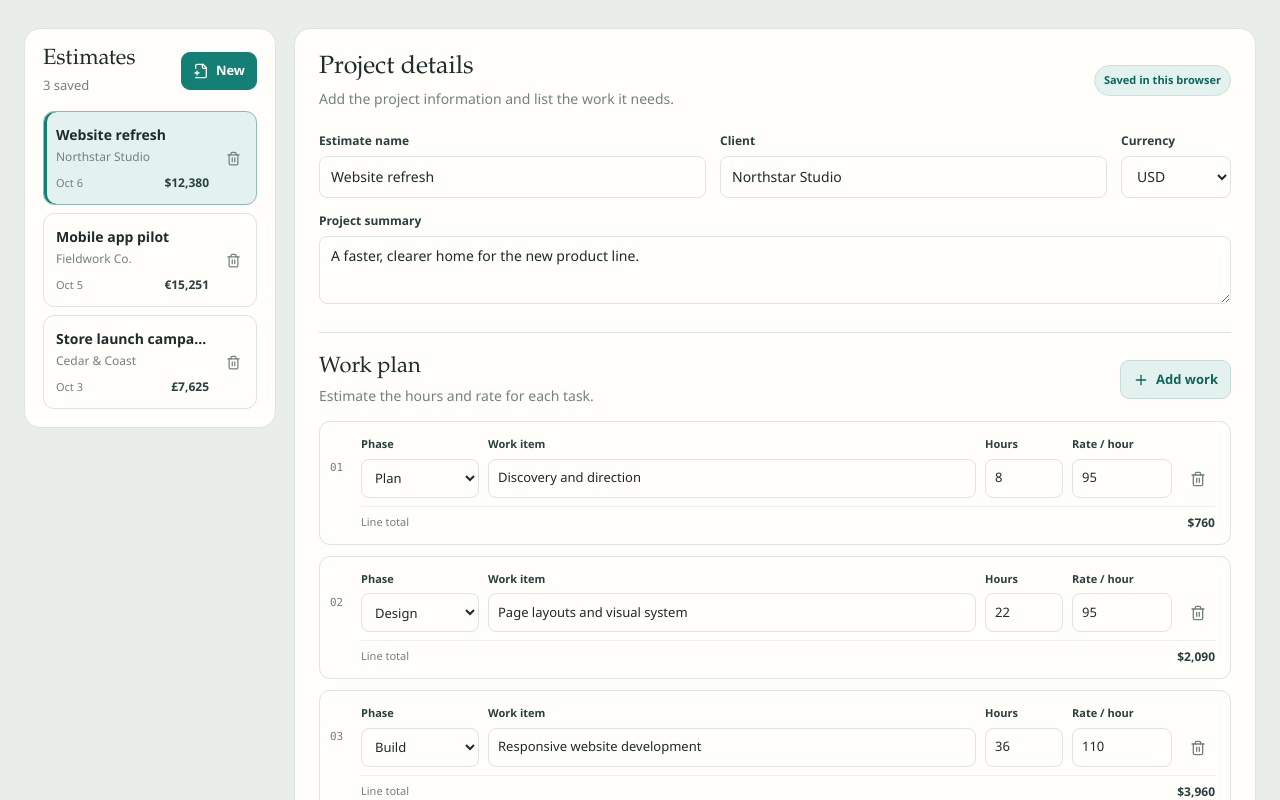
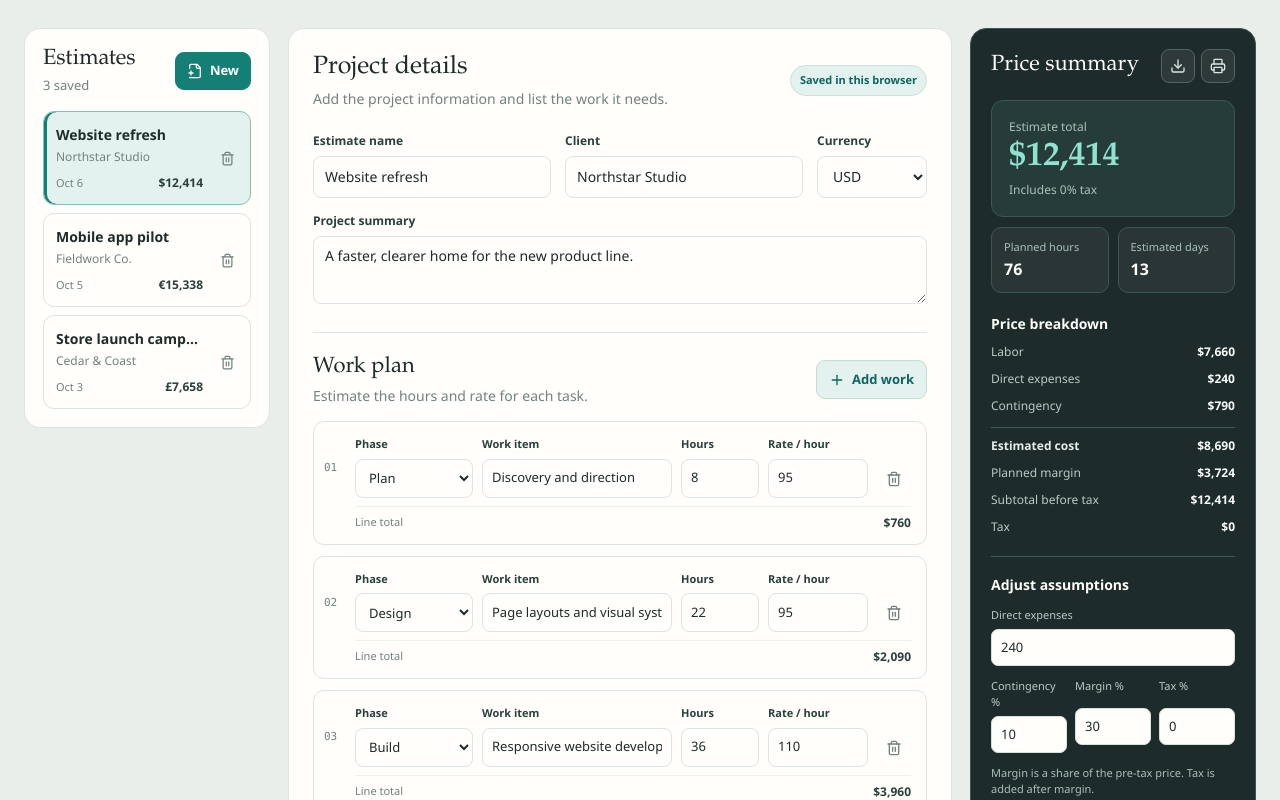
Before and after one commit to a2rp/project-estimation-tool, a React (Vite) app: page / in a window 1280 px wide. Shown: the part 400-1200 px from the top of the page. Built offline with nearby package versions, Linux system fonts and the light colour scheme.

Commit message:
feat: add pricing summary and export

```diff
--- a/src/App.jsx
+++ b/src/App.jsx
@@ -3,6 +3,7 @@ import ConfirmDialog from './components/confirmDialog/index.jsx'
 import EstimateEditor from './components/estimateEditor/index.jsx'
 import EstimateIntro from './components/estimateIntro/index.jsx'
 import EstimateLibrary from './components/estimateLibrary/index.jsx'
+import EstimateSummary from './components/estimateSummary/index.jsx'
 import Header from './components/header/index.jsx'
 import { createEstimate, loadEstimates, saveEstimates } from './data/estimates.js'
 import styles from './App.module.css'
@@ -93,6 +94,11 @@ const App = () => {
               <button type="button" onClick={addEstimate}>Create estimate</button>
             </section>
           )}
+          {activeEstimate && (
+            <div className={styles.summaryPanel}>
+              <EstimateSummary estimate={activeEstimate} onChange={updateEstimate} />
+            </div>
+          )}
         </div>
       </main>
       {pendingDelete && (
--- a/src/App.module.css
+++ b/src/App.module.css
@@ -18,9 +18,13 @@
 
   .workbench {
     display: grid;
-    grid-template-columns: 252px minmax(0, 1fr);
+    grid-template-columns: 246px minmax(0, 1fr) 286px;
     align-items: start;
     gap: 18px;
+  }
+
+  .summaryPanel {
+    min-width: 0;
   }
 
   .empty {
@@ -64,11 +68,14 @@
     }
   }
 
-
-  @media (max-width: 980px) {
+  @media (max-width: 1100px) {
     .workbench {
       grid-template-columns: 226px minmax(0, 1fr);
       gap: 13px;
+    }
+
+    .summaryPanel {
+      grid-column: 1 / -1;
     }
   }
 
@@ -83,6 +90,10 @@
       grid-template-columns: 1fr;
     }
 
+    .summaryPanel {
+      grid-column: auto;
+    }
+
     .empty {
       min-height: 240px;
       padding: 21px;
--- /dev/null
+++ b/src/components/estimateSummary/index.jsx
@@ -0,0 +1,145 @@
+import { LuDownload, LuPrinter } from 'react-icons/lu'
+import { calculateEstimate, formatMoney } from '../../data/estimates.js'
+import styles from './styles.module.css'
+
+const csvCell = (value) => '"' + String(value).replace(/"/g, '""') + '"'
+
+const EstimateSummary = ({ estimate, onChange }) => {
+  const totals = calculateEstimate(estimate)
+
+  const updateField = (field, value) => {
+    onChange({ ...estimate, [field]: value, updatedAt: new Date().toISOString() })
+  }
+
+  const downloadCsv = () => {
+    const rows = [
+      ['Project estimate', estimate.title],
+      ['Client', estimate.client],
+      ['Currency', estimate.currency],
+      [],
+      ['Work item', 'Phase', 'Hours', 'Rate per hour', 'Amount'],
+      ...estimate.items.map((item) => [
+        item.work,
+        item.phase,
+        item.hours,
+        item.rate,
+        Number(item.hours) * Number(item.rate),
+      ]),
+      [],
+      ['Labor', totals.labor],
+      ['Direct expenses', totals.expenses],
+      ['Contingency', totals.contingency],
+      ['Estimated cost', totals.cost],
+      ['Planned margin', totals.margin],
+      ['Subtotal before tax', totals.subtotal],
+      ['Tax', totals.tax],
+      ['Estimate total', totals.total],
+    ]
+    const csv = rows.map((row) => row.map(csvCell).join(',')).join('\n')
+    const file = new Blob([csv], { type: 'text/csv;charset=utf-8' })
+    const url = URL.createObjectURL(file)
+    const link = document.createElement('a')
+    const fileName = estimate.title.toLowerCase().trim().replace(/[^a-z0-9]+/g, '-').replace(/^-|-$/g, '')
+
+    link.href = url
+    link.download = (fileName || 'project-estimate') + '.csv'
+    link.click()
+    URL.revokeObjectURL(url)
+  }
+
+  return (
+    <aside className={styles.summary} aria-label="Estimate price summary">
+      <div className={styles.heading}>
+        <h2>Price summary</h2>
+        <div className={styles.actions}>
+          <button type="button" onClick={downloadCsv} aria-label="Download estimate as CSV" title="Download CSV">
+            <LuDownload aria-hidden="true" />
+          </button>
+          <button type="button" onClick={() => window.print()} aria-label="Print estimate" title="Print estimate">
+            <LuPrinter aria-hidden="true" />
+          </button>
+        </div>
+      </div>
+
+      <div className={styles.total}>
+        <span>Estimate total</span>
+        <strong>{formatMoney(totals.total, estimate.currency)}</strong>
+        <span>Includes {Number(estimate.tax) || 0}% tax</span>
+      </div>
+
+      <div className={styles.time}>
+        <div>
+          <span>Planned hours</span>
+          <strong>{totals.hours}</strong>
+        </div>
+        <div>
+          <span>Estimated days</span>
+          <strong>{totals.days}</strong>
+        </div>
+      </div>
+
+      <div className={styles.breakdown}>
+        <h3>Price breakdown</h3>
+        <div><span>Labor</span><strong>{formatMoney(totals.labor, estimate.currency)}</strong></div>
+        <div><span>Direct expenses</span><strong>{formatMoney(totals.expenses, estimate.currency)}</strong></div>
+        <div><span>Contingency</span><strong>{formatMoney(totals.contingency, estimate.currency)}</strong></div>
+        <div><span>Estimated cost</span><strong>{formatMoney(totals.cost, estimate.currency)}</strong></div>
+        <div><span>Planned margin</span><strong>{formatMoney(totals.margin, estimate.currency)}</strong></div>
+        <div><span>Subtotal before tax</span><strong>{formatMoney(totals.subtotal, estimate.currency)}</strong></div>
+        <div><span>Tax</span><strong>{formatMoney(totals.tax, estimate.currency)}</strong></div>
+      </div>
+
+      <div className={styles.assumptions}>
+        <h3>Adjust assumptions</h3>
+        <label>
+          <span>Direct expenses</span>
+          <input
+            type="number"
+            min="0"
+            step="10"
+            value={estimate.expenses}
+            onChange={(event) => updateField('expenses', Math.max(0, Number(event.target.value)))}
+          />
+        </label>
+        <div className={styles.rates}>
+          <label>
+            <span>Contingency %</span>
+            <input
+              type="number"
+              min="0"
+              max="100"
+              step="1"
+              value={estimate.contingency}
+              onChange={(event) => updateField('contingency', Math.min(100, Math.max(0, Number(event.target.value))))}
+            />
+          </label>
+          <label>
+            <span>Margin %</span>
+            <input
+              type="number"
+              min="0"
+              max="80"
+              step="1"
+              value={estimate.margin}
+              onChange={(event) => updateField('margin', Math.min(80, Math.max(0, Number(event.target.value))))}
+            />
+          </label>
+          <label>
+            <span>Tax %</span>
+            <input
+              type="number"
+              min="0"
+              max="100"
+              step="1"
+              value={estimate.tax}
+              onChange={(event) => updateField('tax', Math.min(100, Math.max(0, Number(event.target.value))))}
+            />
+          </label>
+        </div>
+        <p>Margin is a share of the pre-tax price. Tax is added after margin.</p>
+      </div>
+    </aside>
+  )
+}
+
+export default EstimateSummary
--- /dev/null
+++ b/src/components/estimateSummary/styles.module.css
@@ -0,0 +1,238 @@
+.summary {
+  align-self: start;
+  min-width: 0;
+  padding: 20px;
+  color: var(--color-white);
+  background: var(--color-ink);
+  border: 1px solid var(--color-line-dark);
+  border-radius: 16px;
+
+  .heading {
+    display: flex;
+    align-items: center;
+    justify-content: space-between;
+    gap: 12px;
+
+    h2 {
+      font-family: var(--font-display);
+      font-size: 22px;
+    }
+  }
+
+  .actions {
+    display: flex;
+    gap: 6px;
+
+    button {
+      display: grid;
+      width: 34px;
+      height: 34px;
+      place-items: center;
+      color: #d7e5e1;
+      background: rgb(255 255 255 / 7%);
+      border: 1px solid #526663;
+      border-radius: 8px;
+      transition: border-color 160ms ease, box-shadow 160ms ease;
+
+      svg {
+        width: 16px;
+        height: 16px;
+      }
+
+      &:hover,
+      &:focus-visible {
+        border-color: #72d2c0;
+        outline: none;
+        box-shadow: 0 3px 10px rgb(114 210 192 / 14%);
+      }
+    }
+  }
+
+  .total {
+    display: grid;
+    gap: 3px;
+    margin-top: 17px;
+    padding: 17px;
+    background: #263c39;
+    border: 1px solid #3c5752;
+    border-radius: 12px;
+
+    span {
+      color: #a9c1bb;
+      font-size: 12px;
+    }
+
+    strong {
+      overflow-wrap: anywhere;
+      color: #8fe1d0;
+      font-family: var(--font-display);
+      font-size: 34px;
+      line-height: 1.15;
+    }
+  }
+
+  .time {
+    display: grid;
+    grid-template-columns: 1fr 1fr;
+    gap: 9px;
+    margin-top: 10px;
+
+    div {
+      display: grid;
+      gap: 2px;
+      padding: 11px 12px;
+      background: rgb(255 255 255 / 5%);
+      border: 1px solid #3c5752;
+      border-radius: 10px;
+    }
+
+    span {
+      color: #a9c1bb;
+      font-size: 11px;
+    }
+
+    strong {
+      font-size: 16px;
+    }
+  }
+
+  .breakdown {
+    display: grid;
+    gap: 9px;
+    margin-top: 20px;
+
+    h3,
+    .assumptions h3 {
+      font-size: 14px;
+      font-weight: 700;
+    }
+
+    > div {
+      display: flex;
+      justify-content: space-between;
+      gap: 10px;
+      color: #b9cbc7;
+      font-size: 12px;
+
+      strong {
+        color: #f8fbf8;
+        font-size: 12px;
+        font-weight: 650;
+        white-space: nowrap;
+      }
+
+      &:nth-of-type(4) {
+        margin-top: 3px;
+        padding-top: 9px;
+        color: #e3efeb;
+        border-top: 1px solid #435b57;
+        font-weight: 700;
+      }
+    }
+  }
+
+  .assumptions {
+    display: grid;
+    gap: 12px;
+    margin-top: 20px;
+    padding-top: 17px;
+    border-top: 1px solid #435b57;
+
+    h3 {
+      font-size: 14px;
+      font-weight: 700;
+    }
+
+    label {
+      display: grid;
+      min-width: 0;
+      gap: 5px;
+
+      span {
+        color: #b9cbc7;
+        font-size: 11px;
+      }
+
+      input {
+        width: 100%;
+        min-width: 0;
+        height: 37px;
+        padding: 0 9px;
+        color: var(--color-ink);
+        background: var(--color-white);
+        border: 1px solid #d5e1dc;
+        border-radius: 7px;
+        outline: none;
+        font-size: 13px;
+        transition: border-color 160ms ease, box-shadow 160ms ease;
+
+        &:focus {
+          border-color: #72d2c0;
+          box-shadow: 0 0 0 3px rgb(114 210 192 / 16%);
+        }
+      }
+    }
+
+    .rates {
+      display: grid;
+      grid-template-columns: repeat(3, minmax(0, 1fr));
+      gap: 8px;
+    }
+
+    p {
+      color: #a9c1bb;
+      font-size: 11px;
+      line-height: 1.45;
+    }
+  }
+
+  @media (max-width: 1100px) {
+    padding: 18px;
+
+    .assumptions {
+      grid-template-columns: 1fr 2fr;
+      align-items: end;
+
+      h3,
+      p {
+        grid-column: 1 / -1;
+      }
+
+      .rates {
+        grid-column: 2;
+        grid-row: 2;
+      }
+    }
+  }
+
+  @media (max-width: 760px) {
+    padding: 18px;
+
+    .assumptions {
+      grid-template-columns: 1fr;
+
+      h3,
+      p,
+      .rates {
+        grid-column: auto;
+        grid-row: auto;
+      }
+
+      .rates {
+        grid-template-columns: repeat(3, minmax(0, 1fr));
+      }
+    }
+  }
+
+  @media (max-width: 420px) {
+    padding: 16px;
+
+    .heading h2 {
+      font-size: 20px;
+    }
+
+    .total strong {
+      font-size: 30px;
+    }
+  }
+}
--- a/src/data/estimates.js
+++ b/src/data/estimates.js
@@ -84,7 +84,7 @@ export const calculateEstimate = (estimate) => {
     0,
   )
   const expenses = Number(estimate.expenses) || 0
-  const contingency = labor * ((Number(estimate.contingency) || 0) / 100)
+  const contingency = (labor + expenses) * ((Number(estimate.contingency) || 0) / 100)
   const cost = labor + expenses + contingency
   const marginRate = Math.min(Number(estimate.margin) || 0, 99)
   const subtotal = marginRate ? cost / (1 - marginRate / 100) : cost
```
